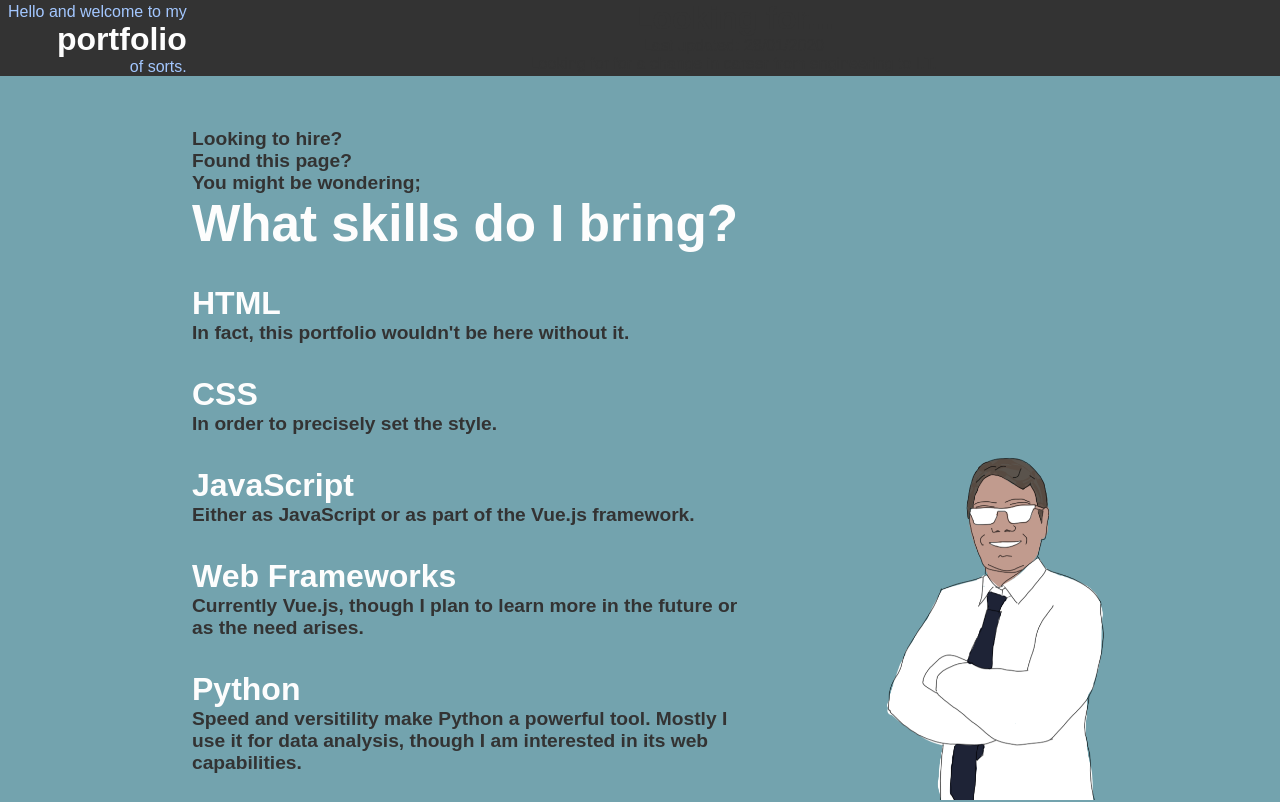
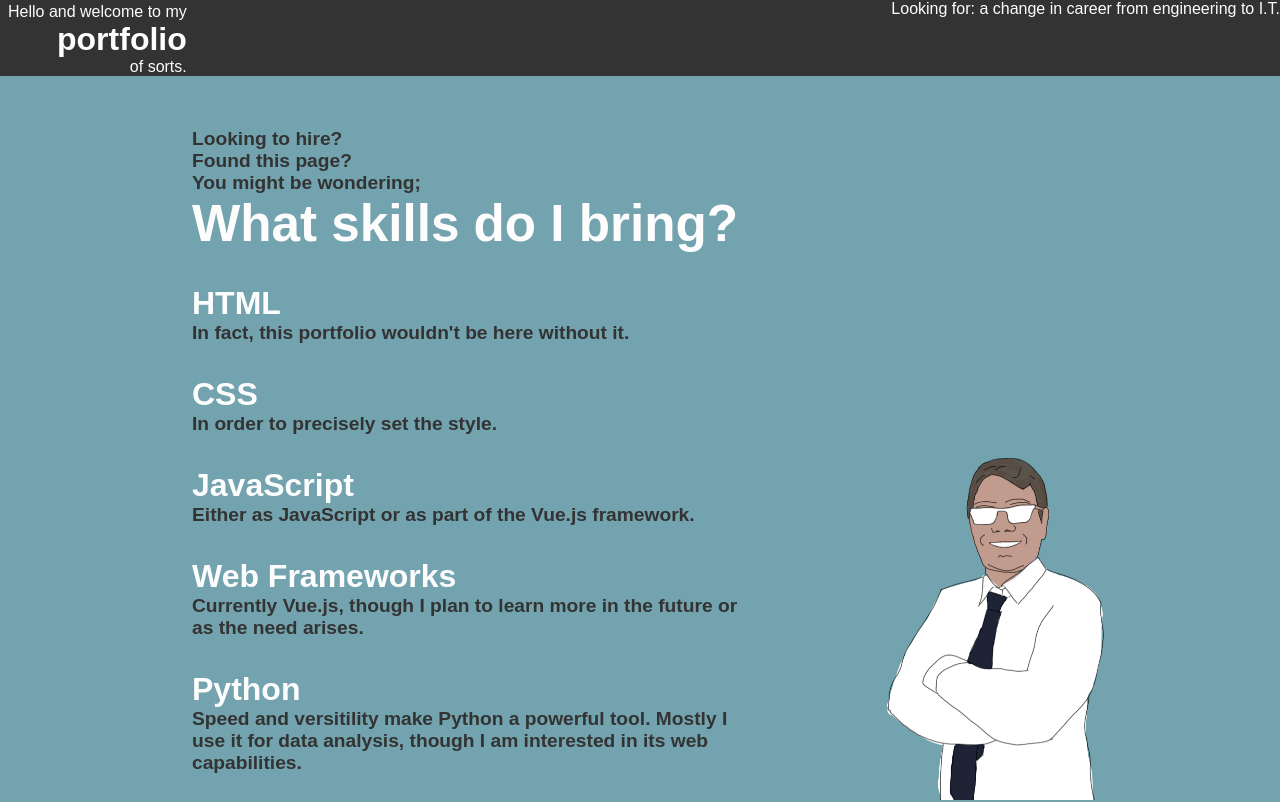
Before and after one commit to rd83fn27/rd83fn27.github.io, a plain HTML site: page index.html in a window 1280 px wide. Shown: the top 802 px of the page. Drawn offline with Linux system fonts and the light colour scheme; a script that the page names is missing.

Commit message:
Add files via upload

```diff
--- a/index.html
+++ b/index.html
@@ -14,11 +14,7 @@
 				<p class="right">of sorts.</p>
 			</div>
 
-			<div class="looking-for">
-				<h1>Looking for...</h1>
-				<p class="last-updated">Last updated: 28/01/2020</p>
-				<p>Looking for for a change in career from engineering to I.T.</p>
-			</div>
+			<p>Looking for: a change in career from engineering to I.T.</p>
 
 
 		</div>
@@ -26,6 +22,7 @@
 		<div class="main column">
 			<p>Looking to hire?<br>Found this page?<br>You might be wondering;</p>
 			<h1 class="question">What skills do I bring?</h1>
+
 
 			<div class="skill">
 				<h1>HTML </h1>
--- a/style.css
+++ b/style.css
@@ -17,11 +17,21 @@ body{
 	background-color: #333;
 }
 
+.header p {
+	color: #fdfdfd;
+	float: right;
+}
+
 /*
 .switch {
 	float: right;
 }
 */
+
+.looking-for {
+	float: left;
+	color: #fdfdfd;
+}
 
 .column {
 	float: left;
```
